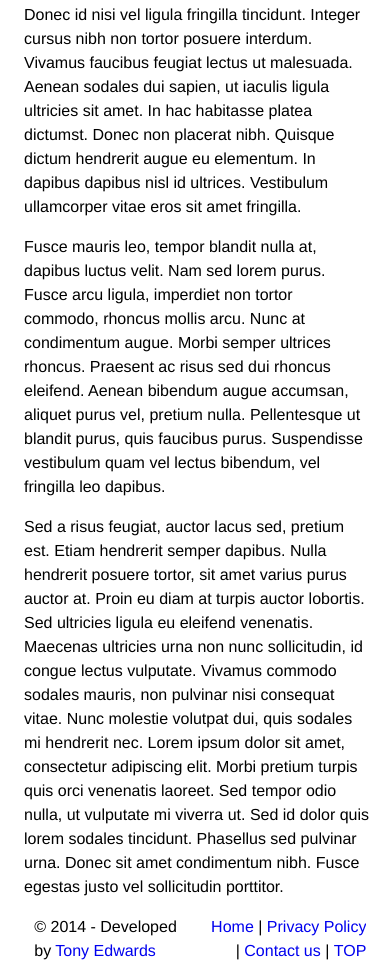
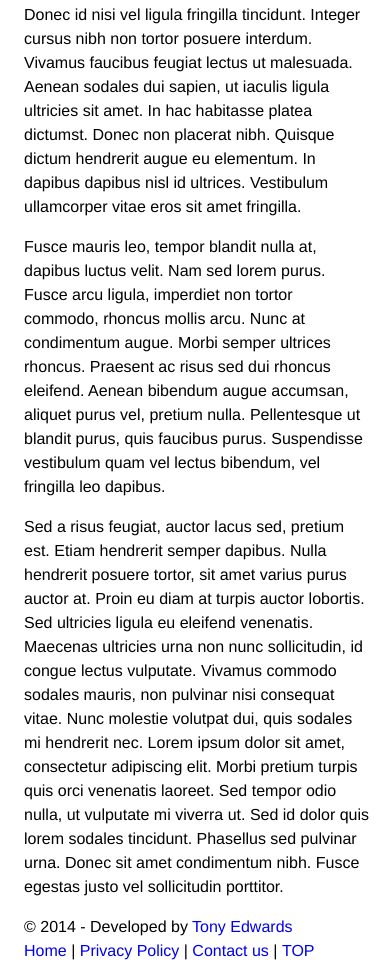
Before and after one commit to tonyedwardspz/My-HTML-Boilerplate, a plain HTML site: page index.html in a window 390 px wide. Shown: the part 1165-2144 px from the top of the page. Drawn offline with nearby package versions, Linux system fonts and the light colour scheme.

Commit message:
0.0.4
Misc

```diff
--- a/css/style.css
+++ b/css/style.css
@@ -215,7 +215,7 @@ nav ul li { display: inline-block;}
         right: 1.5rem;
     }
     .navBar li {
-        width: 100%;
+
     }
     nav ul li {
         display: block;
@@ -303,6 +303,19 @@ footer ul li { display: inline-block;}
         display: inline-block;
         *display: inline;
         width: 47%;
-        margin-left: 3%;
+    }
+    .rightFooter {
+        margin-left: 6%;
     }
 }
+
+@media screen and (max-width: 500px) {
+    .rightFooter, .leftFooter {
+		width: auto;
+		margin-left: 0;
+		display: block;
+    }
+    .rightFooter {
+        text-align: left;
+    }
+}
--- a/index.html
+++ b/index.html
@@ -5,6 +5,7 @@
 	<title>My Boilerplate</title>
 
 	<meta http-equiv="Content-Type" content="text/html; charset=utf-8" />
+    <meta name="viewport" content="width=device-width, initial-scale=1, maximum-scale=1">
 
     <link rel="stylesheet" href="css/style.css" />
 
--- a/script/script.js
+++ b/script/script.js
@@ -1,12 +1,10 @@
-
-headerMargins();
-
 
 $(document).ready(function(){
     $(".burgerMenu").click(function(e){
         $(".navBar").toggle();
     });
 
+    headerMargins();
 });
 
 
@@ -14,10 +12,14 @@ $(window).resize(function(){
     offset = 0;
     headerMargins();
 
+    // restore the nav bar if toggled on/off and window is resized
+    if(window.innerWidth > 800) {
+        $(".navBar").removeAttr("style");
+    }
+
 });
 
-// Burger menu right margin
-// get the offset of the 'main' element and apply to the burger menu
+// set the header margins for the site name and the nav dynamically
 function headerMargins(){
     offset = $("main").offset();
 
@@ -26,4 +28,7 @@ function headerMargins(){
 
     var siteNameElm = $(".site-name");
     siteNameElm.css("left", offset.left);
+
+    var dropDownNav = $(".navBar");
+    dropDownNav.css("right", offset.left);
 }
```
